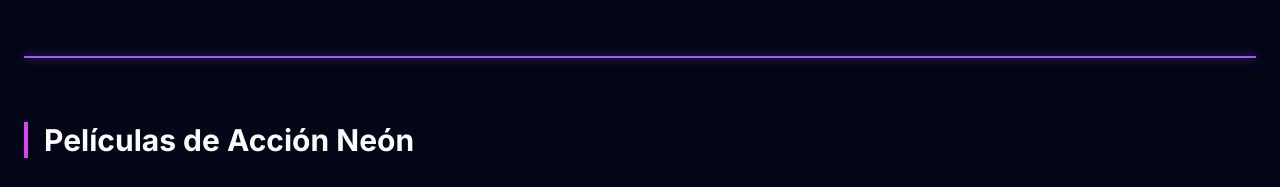
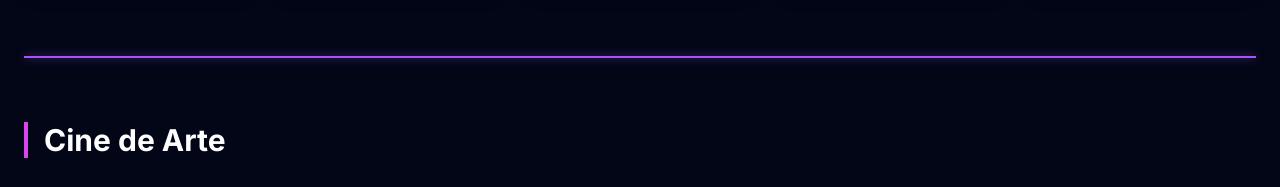
Before and after one commit to TheTrombei/cinepag, a plain HTML site: page index.html in a window 1280 px wide. Shown: the part 1820-2007 px from the top of the page. Drawn offline with nearby package versions, Linux system fonts and the light colour scheme; grey boxes are pictures that could not be loaded.

Commit message:
version ahora si ya

```diff
--- a/index.html
+++ b/index.html
@@ -192,7 +192,7 @@
 
             <!-- Section: Películas -->
             <section id="peliculas">
-                <h2 class="text-3xl font-bold text-white mb-8 border-l-4 border-fuchsia-500 pl-4">Películas de Acción Neón</h2>
+                <h2 class="text-3xl font-bold text-white mb-8 border-l-4 border-fuchsia-500 pl-4">Cine de Arte</h2>
                  <div class="grid grid-cols-2 sm:grid-cols-3 md:grid-cols-4 lg:grid-cols-5 gap-6" id="peliculas-grid">
                     <!-- Movie cards will be injected here by JS -->
                 </div>
```
